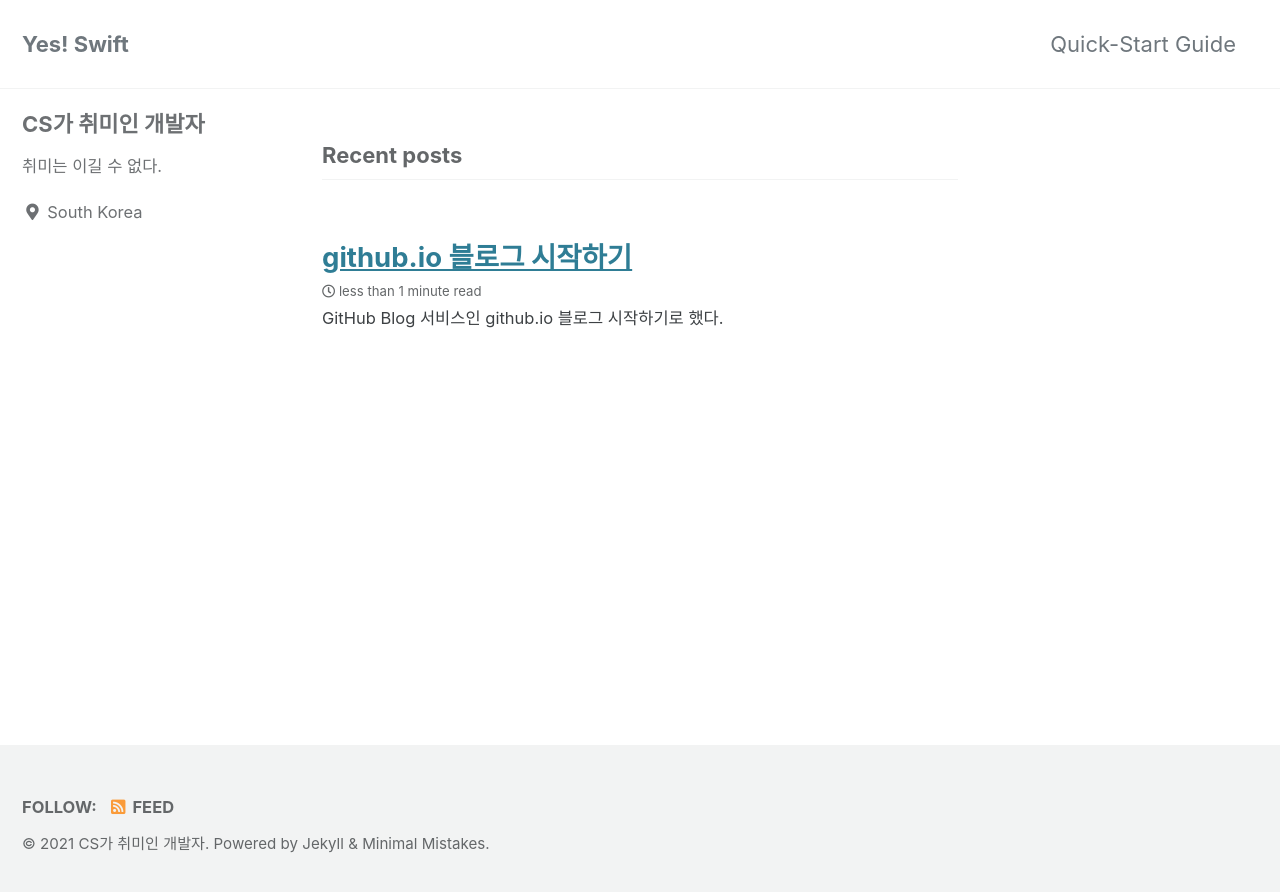
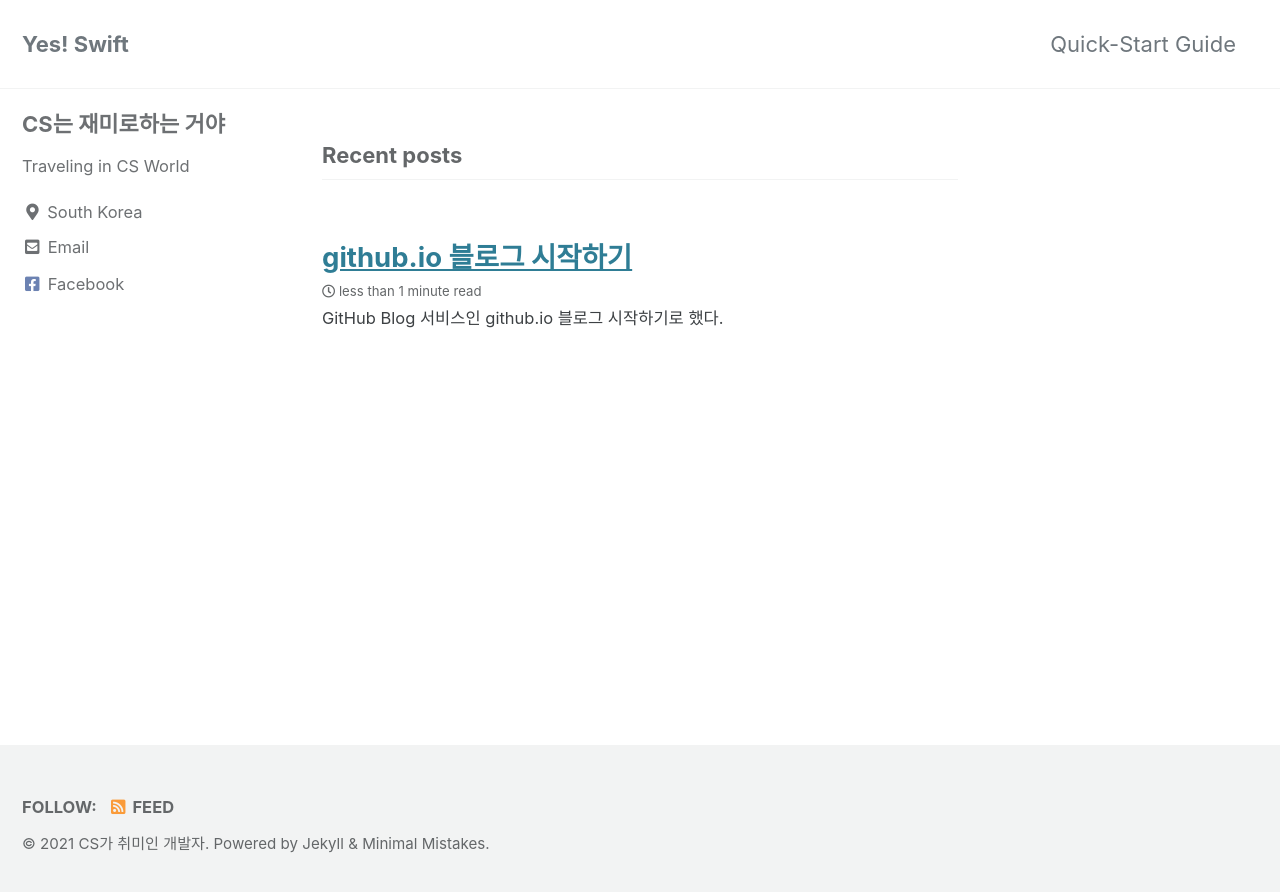
Before and after one commit to torch-ray/torch-ray.github.io, a Jekyll site: the page built from index.html, in a window 1280 px wide. Shown: the top 892 px of the page. Built offline with Jekyll 4.4.1, drawn with Linux system fonts in a browser that asks for light colours; cached includes are drawn as plain includes; the list of posts is cut into pages by our own code.

Commit message:
Modify user information

```diff
--- a/_config.yml
+++ b/_config.yml
@@ -93,15 +93,15 @@ analytics:
 
 # Site Author
 author:
-  name             : "CS가 취미인 개발자"
+  name             : "CS는 재미로하는 거야"
   avatar           : # path of avatar image, e.g. "/assets/images/bio-photo.jpg"
-  bio              : "취미는 이길 수 없다."
+  bio              : "Traveling in CS World"
   location         : "South Korea"
   email            :
   links:
     - label: "Email"
       icon: "fas fa-fw fa-envelope-square"
-      # url: "mailto:your.name@email.com"
+      url: "mailto:ddarjae@naver.com"
     - label: "Website"
       icon: "fas fa-fw fa-link"
       # url: "https://your-website.com"
@@ -110,7 +110,7 @@ author:
       # url: "https://twitter.com/"
     - label: "Facebook"
       icon: "fab fa-fw fa-facebook-square"
-      # url: "https://facebook.com/"
+      url: "https://www.facebook.com/woosuk.seo.77"
     - label: "GitHub"
       icon: "fab fa-fw fa-github"
       # url: "https://github.com/"
```
Also changed, not shown: 3 other files.
